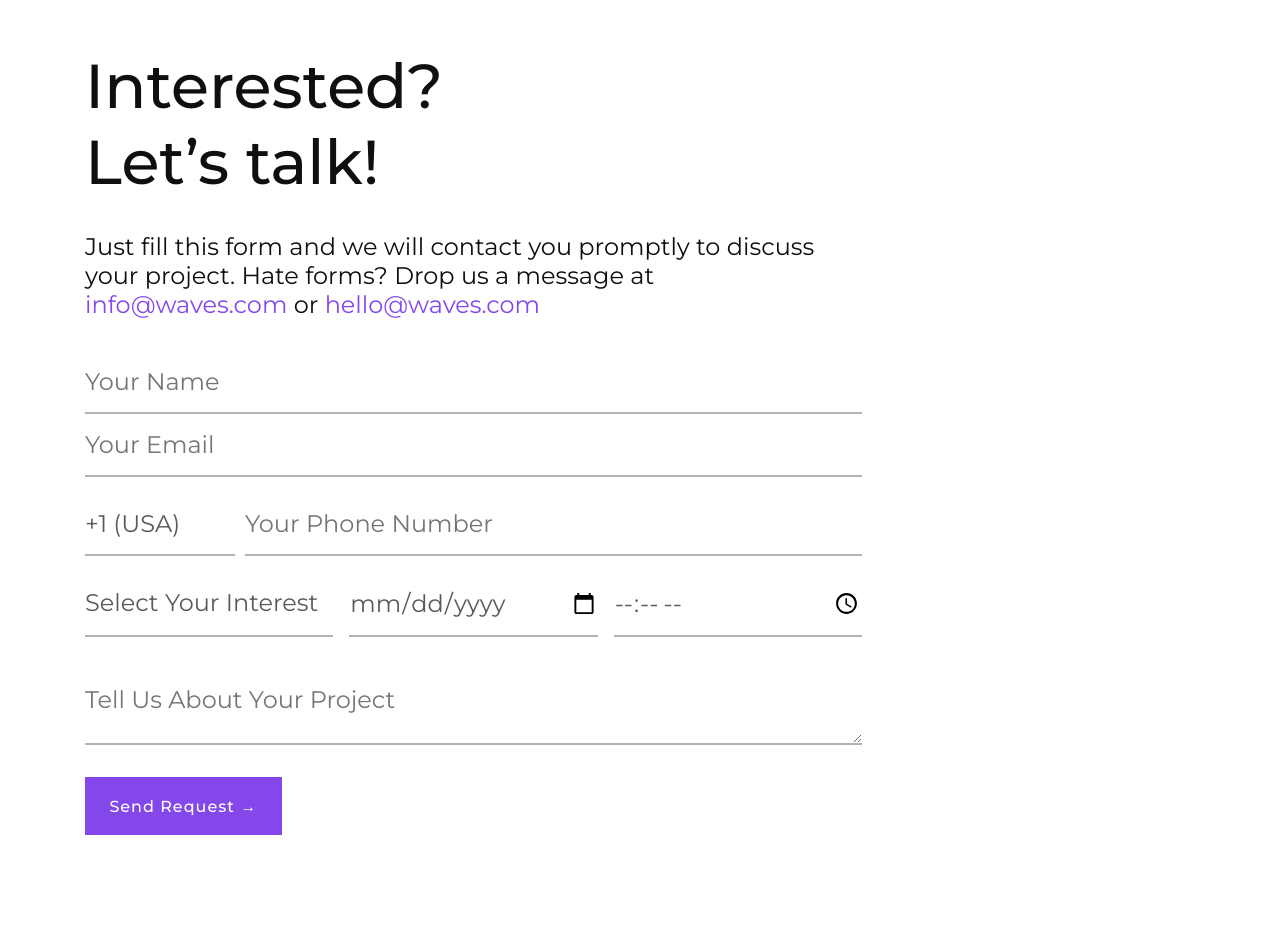
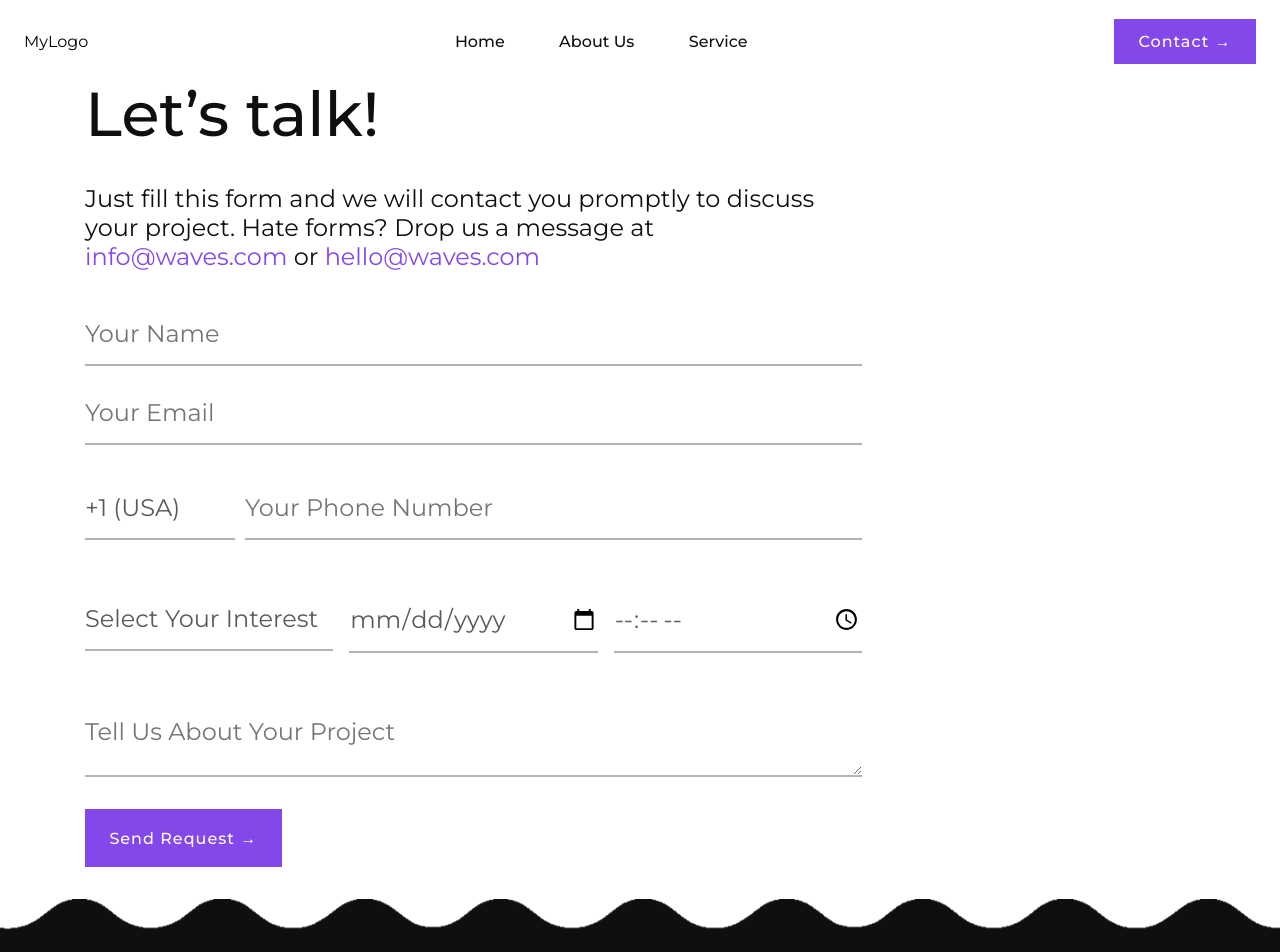
Before and after one commit to syedsaim40/aspennexus, a Next.js app: page /contact in a window 1280 px wide. Shown: the top 952 px of the page. Before the commit the page ends 883 px from the top, so only its background shows below. Built offline with nearby package versions, Linux system fonts and the light colour scheme.

Commit message:
new push

```diff
--- a/pages/contact.js
+++ b/pages/contact.js
@@ -4,6 +4,8 @@ import { useState } from "react";
 import "./contact.scss";
 import "../src/app/globals.css";
 import Link from "next/link";
+import Header from "../src/app/Components/Header";
+import Footer from "../src/app/Components/Footer";
 
 const Contact = () => {
   const [name, setName] = useState("");
@@ -52,6 +54,7 @@ const Contact = () => {
   };
 
   return (
+
     // <div className='contact_form'>
     //   <h1>Contact Us</h1>
     //   <form onSubmit={handleSubmit}>
@@ -128,6 +131,7 @@ const Contact = () => {
     //   {status && <p>{status}</p>}
     // </div>
     <>
+       <Header/>
       {/* Contact */}
       <div className="container">
         {/* Contact section */}
@@ -228,6 +232,7 @@ const Contact = () => {
           </div>
         </div>
       </div>
+      <Footer/>
     </>
   );
 };
--- a/pages/contact.scss
+++ b/pages/contact.scss
@@ -1,6 +1,8 @@
+
+
 .contact {
-  margin: 3rem 0;
   .contactText {
+
     h1 {
       color: var(--textColor);
       font-family: var(--mont);
@@ -27,10 +29,12 @@
     }
     .numberInfo {
       display: flex;
+      margin-bottom: 1rem;
       select {
         all: unset;
         padding-bottom: 1rem;
         margin: 1rem 0rem;
+        margin-bottom: 2rem;
         display: block;
         font-family: var(--mont);
         font-size: 24px;
@@ -68,7 +72,7 @@
           color: #5a5a5a;
           font-family: var(--mont);
           width: 100%;
-          padding-bottom: 1.1rem;
+          padding-bottom: 1rem;
 
           display: block;
           font-size: 24px;
@@ -80,6 +84,9 @@
             outline: none !important;
             border-color: var(--primary);
             color: var(--primary);
+            }
+            option{
+                color: #5a5a5a;
             }
 
         }
@@ -104,6 +111,7 @@
       width: 100%;
       padding-bottom: 1rem;
       margin: 1rem 0rem;
+      margin-bottom: 2rem;
       display: block;
       font-family: var(--mont);
       font-size: 24px;
@@ -150,6 +158,7 @@
       padding: 1.1rem 1.4rem;
       font-weight: 500;
       font-family: var(--mont);
+      margin-bottom: 2rem;
     }
   }
 }
```
